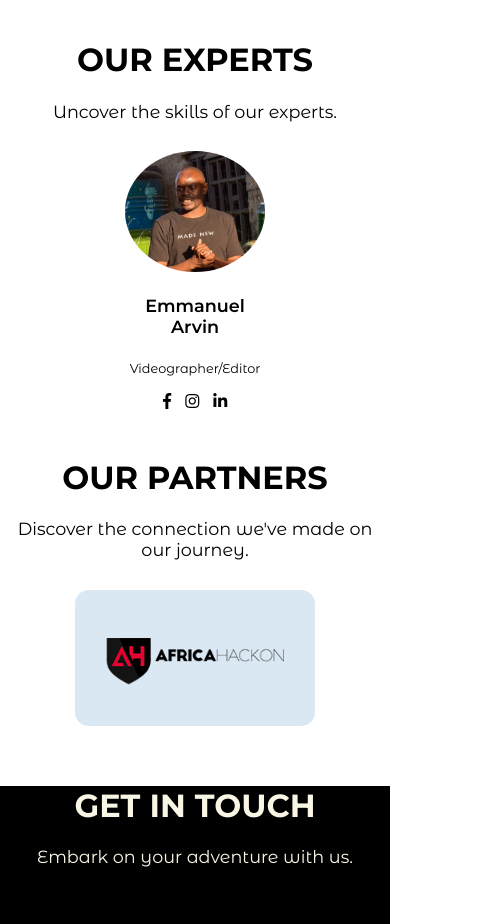
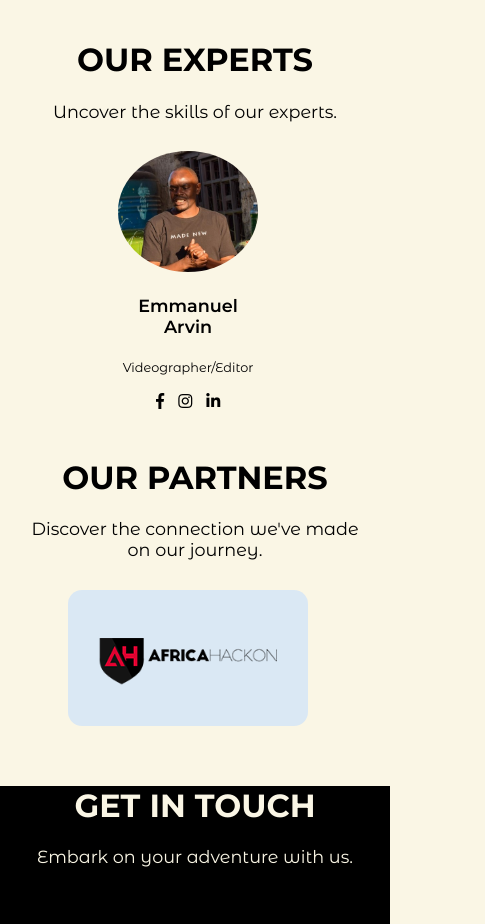
Before and after one commit to dab-ke/hald.github.io, a plain HTML site: page index.html in a window 390 px wide. Shown: the part 3400-4324 px from the top of the page, 485 px wide, since content can reach past the window. Drawn offline with nearby package versions, Linux system fonts and the light colour scheme; a web font is replaced by a local one.

Commit message:
git commit -m "media queries adjustments"

```diff
--- a/Styles/common.css
+++ b/Styles/common.css
@@ -5,6 +5,7 @@ html {
 body {
     margin: 0;
     overflow-x: hidden;
+    background-color: #faf6e5;
 }
 h1 {
     font-family: "Montserrat", sans-serif;
--- a/Styles/index.css
+++ b/Styles/index.css
@@ -130,7 +130,7 @@
     scrollbar-color: #7e7e92 #f1f1f1;
 }
 .experts-partners-section > .partners-section h3 {
-    padding: 0 110px;
+    padding: 0 18px;
 }
 .experts-partners-section > .partners-section > .partners > .partner {
     scroll-snap-align: center;
@@ -245,7 +245,7 @@
     .experts-partners-section > .experts-section > .experts {
         gap: 1rem;
         width: 10rem;
-        margin: 10px 210px;
+        margin: 10px 108px;
         overflow: hidden;
         overflow-x: auto;
         scroll-snap-type: x mandatory;
@@ -266,7 +266,7 @@
         gap: 0.8rem;
         width: 15rem;
         padding-bottom: 0.5rem;
-        margin: 30px 170px;
+        margin: 30px 68px;
     }
     .experts-partners-section > .partners-section > .partners > .partner {
         padding: 20px 30px;
```
